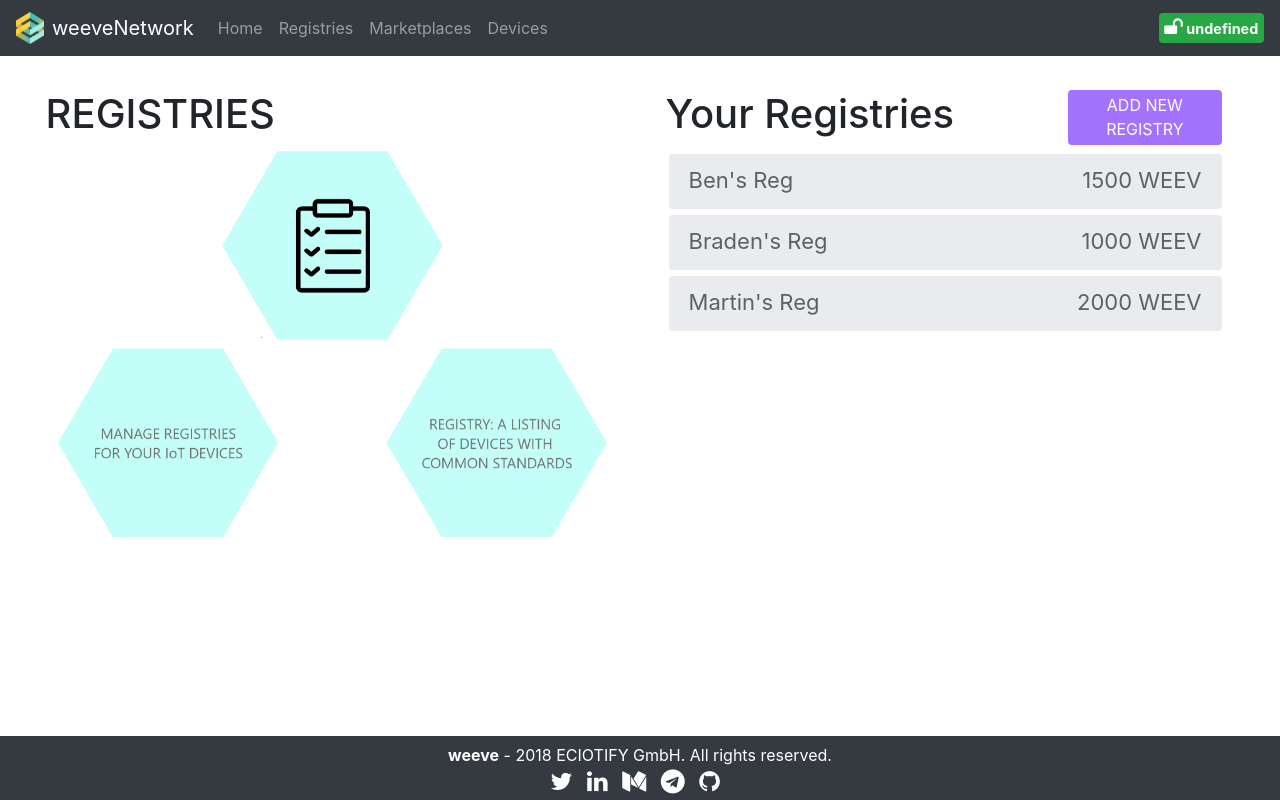
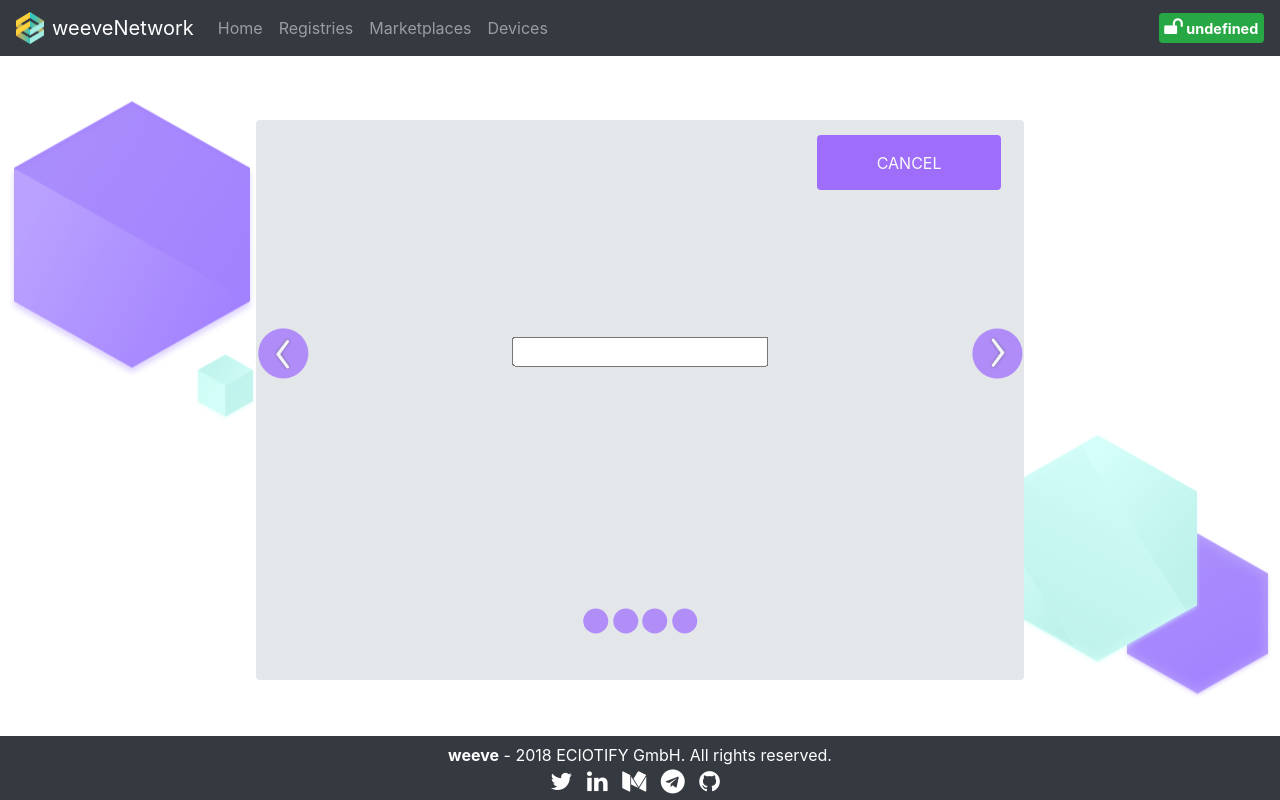
Before and after one commit to weeveiot/weeveresearch, a plain HTML site: page src/html/registries.html in a window 1280 px wide. Both pictures are taken after a click on the button "ADD NEW REGISTRY". Drawn offline with nearby package versions, Linux system fonts and the light colour scheme; no server answers; files whose address does not match are found by name.

Commit message:
Add button functionality for registries

```diff
--- a/src/html/registries.html
+++ b/src/html/registries.html
@@ -43,7 +43,7 @@
     <div class="split right" id="registryPanel">
       <div style="margin-bottom:10%">
         <h1 class="leftFloat">Your Registries </h1>
-        <button class="rightFloat addBtn">ADD NEW REGISTRY</button>
+        <button class="rightFloat addBtn" id="addRegBtn">ADD NEW REGISTRY</button>
       </div>
       <div id="registryButtons">
 		<!-- is now filled with the js, leaving template here for ease of reading
@@ -87,10 +87,50 @@
 			</div>
 			<div class="infoLabel">
 				<p class="leftFloat">Stake per Arbiter</p>
-				<p class="rightFloat">20 WEEV</p>   -->
-			</div>
+				<p class="rightFloat">20 WEEV</p>
+			</div> -->
 		</div>
 	</div>
+
+    <div id="createPanel">
+        <img style="opacity: 0.7" class="center" src="../images/hexagonBorder.png" alt="hexagonBackgroundImage"/>
+        <div class="center createBox">
+            <div style="padding: 2%">
+                <h1 class="leftFloat" id="createName"><!-- title to be displayed goes here (Create Registry/Marketplace or Add Device) --></h1>
+                <button class="rightFloat cancelBtn" id="cancelAddBtn">CANCEL</button>
+            </div>
+            <div style="width: 65%;top: 35%;left: 50%;transform: translate(-50%, -50%);text-align: center;position:absolute">
+                <h3 style="margin-bottom: 5%" id="fieldName"><!-- name of the field to be specified goes here --></h3>
+                <div style="position: absolute">
+                    <a>
+                        <img class="leftArrow" src="../images/nextArrow.png" alt="backArrowImage"/>
+                    </a>
+                    <input type="text" style="text-align: center" id="fieldInput" placeholder=""></input>
+                    <a>
+                        <img class="rightArrow" src="../images/nextArrow.png" alt="nextArrowImage"/>
+                    </a>
+                </div>
+            </div>
+            <h6 id="fieldDescription" style="position: absolute;top: 65%;left: 50%;transform: translate(-50%, -50%);text-align: center; width: 65%">
+                <!-- description of the field to be specified goes here -->
+            </h6>
+            <div style="position: absolute;top: 90%;left: 50%;transform: translate(-50%, -50%);text-align: center;">
+                <!-- TODO add the correct amount of dots on initialization -->
+                <a>
+                    <span class="purpleDot"></span>
+                </a>
+                <a>
+                    <span class="purpleDot"></span>
+                </a>
+                <a>
+                    <span class="purpleDot"></span>
+                </a>
+                <a>
+                    <span class="purpleDot"></span>
+                </a>
+            </div>
+        </div>
+    </div>
 
     <footer>
       <div id="includeFooter"></div>
--- a/src/js/registries.js
+++ b/src/js/registries.js
@@ -95,6 +95,7 @@
 	displayRegistries();
 
 	$("#infoPanel").hide();
+	$('#createPanel').hide();
 
 	// handle clicking of a registry
 	var registryButtons = document.querySelector('#registryButtons');
@@ -144,5 +145,31 @@
 
 	});
 
+	//handle creating a new registry
+	var addButton = document.querySelector('#addRegBtn');
+
+	addButton.addEventListener('click', function(event) {
+
+		//hide info panel
+		$('#infoPanel').hide();
+		$('#registryPanel').hide();
+		$('#titlePanel').hide();
+		$('#createPanel').show();
+
+
+	});
+
+	//handle canceling from creation and returning to mainpage
+	var cancelAddButton = document.querySelector('#cancelAddBtn');
+
+	cancelAddBtn.addEventListener('click', function(event) {
+
+		//hide info panel
+		$('#infoPanel').hide();
+		$('#registryPanel').show();
+		$('#titlePanel').show();
+		$('#createPanel').hide();
+
+	});
 
 }
```
Also changed, not shown: src/js/navbar.js (added).
